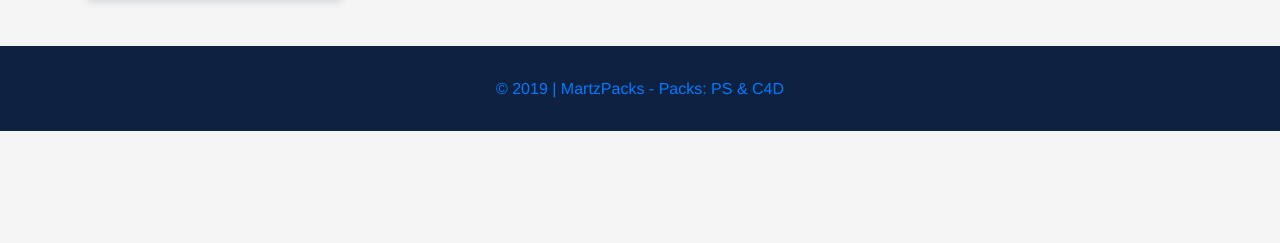
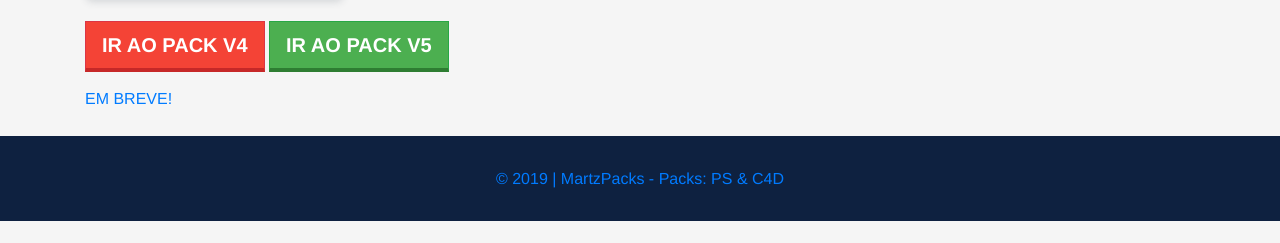
Before and after one commit to MartzCRTV/martzdownloads, a plain HTML site: page packs.html in a window 1280 px wide. Shown: the part 557-800 px from the top of the page. Drawn offline with nearby package versions, Linux system fonts and the light colour scheme; some packages are replaced by stand-ins of ours; a script that the page names is missing.

Commit message:
Update packs.html

```diff
--- a/packs.html
+++ b/packs.html
@@ -1,3 +1,4 @@
+
 <!DOCTYPE html>
 <html lang="pt-br">
 <head>
@@ -62,6 +63,13 @@
                         <button class="btn btn-primary btn-lg mb-3 text-uppercase font-weight-bold"">Quero comprar este Pack!</button>
 					</div>
                 </div>
+                        <a href="">
+                        <button class="btn btn-danger btn-lg mb-3 text-uppercase font-weight-bold"">Ir ao Pack V4</button>
+                        <a href="">
+                        <button class="btn btn-success btn-lg mb-3 text-uppercase font-weight-bold"">Ir ao Pack V5</button>
+						<p>
+						EM BREVE!
+						</p>
 			</div>
             </div>
         </div>
```
